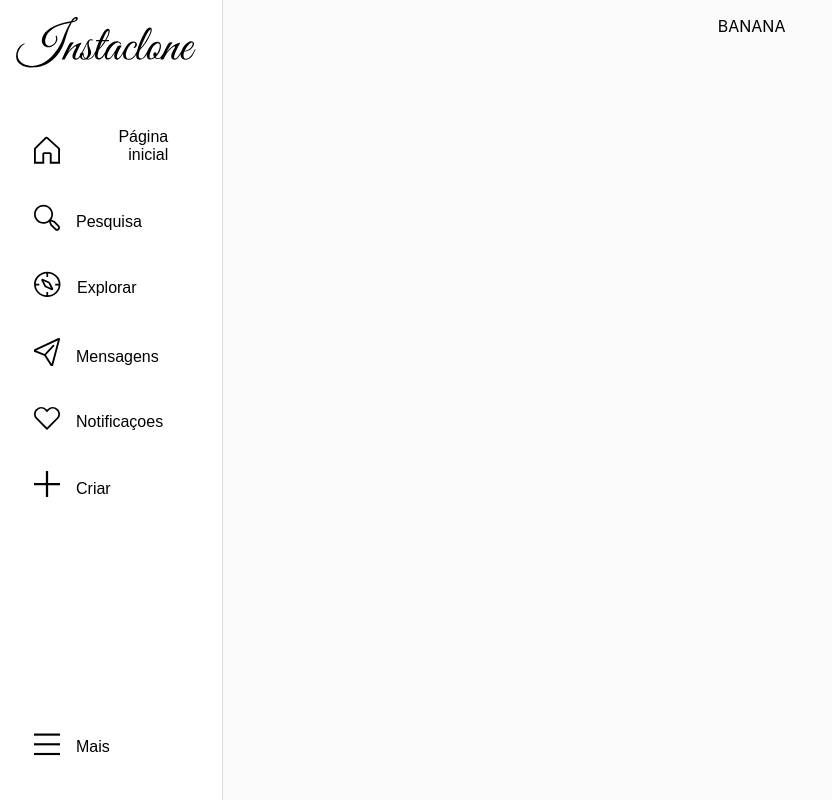
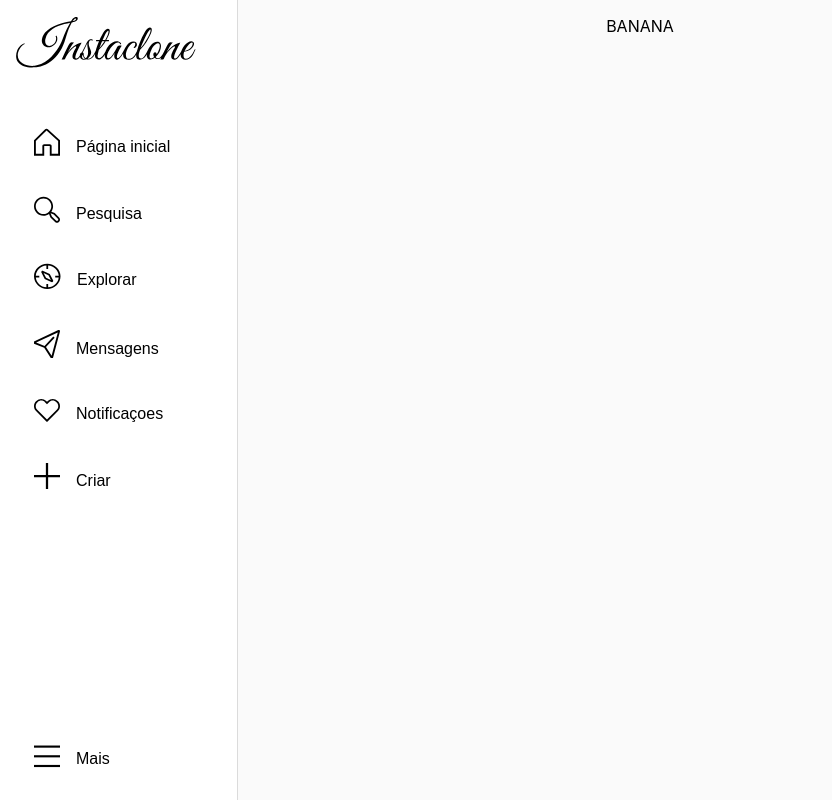
Before and after one commit to Gischenato/Instaclone, a React (Create React App) app in the folder web/: page / in a window 1280 px wide. Shown: the whole page, without its empty margins (0-832 px from the left). Built offline with nearby package versions, Linux system fonts and the light colour scheme; the HTML template or start-up script is replaced by a standard one; a web font is replaced by a local one.

Commit message:
changing styles sidebar

```diff
--- a/web/src/components/Sidebar/index.tsx
+++ b/web/src/components/Sidebar/index.tsx
@@ -17,7 +17,7 @@ export default () => {
   return (
     <Div>
       <img className='logo' src={logo} alt="instaclone logo"/>
-      <ul>
+      <ul className='options-list'>
         <li><Option Icon={home} title='Página inicial'/></li>
         <li><Option Icon={search} title='Pesquisa'/></li>
         <li><Option Icon={compass} title='Explorar'/></li>
@@ -31,7 +31,10 @@ export default () => {
 }
 
 const Div = styled.div`
-  width: 18vw;
+  position: fixed;
+  background-color: ${colors.sidebar_bg};
+  width: 16vw;
+  height: 100vh;
   display: flex;
   flex-direction: column;
   border-right: 1px solid;
@@ -43,8 +46,7 @@ const Div = styled.div`
     max-width: 240px;
     height: auto;
   }
-
-  ul {
+  .options-list {
     margin-top: 3rem;
     display: flex;
     flex-direction: column;
@@ -54,9 +56,10 @@ const Div = styled.div`
     padding: 0;
   }
 
-  li {
+  .options-list > li {
     :last-of-type {
       margin-top: auto;
+      margin-bottom: 20px;
     }
   }
 `
```
